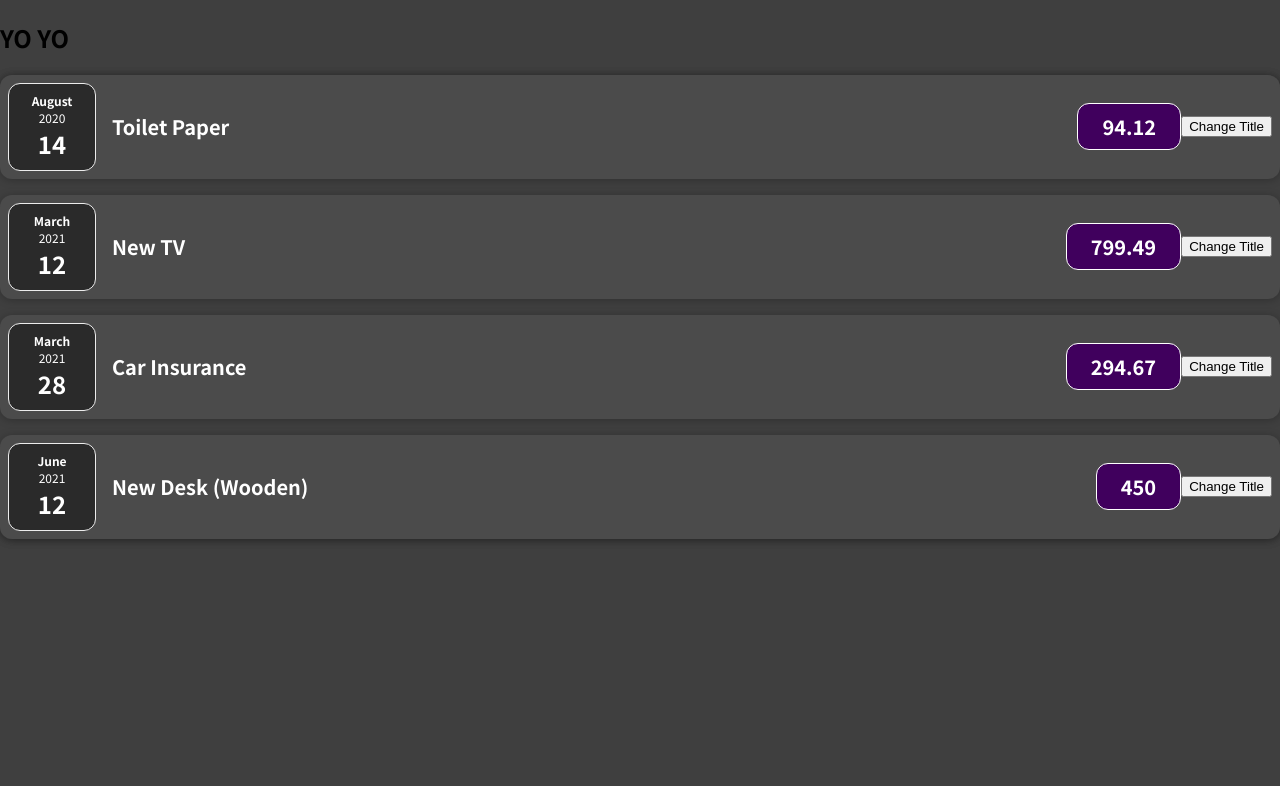
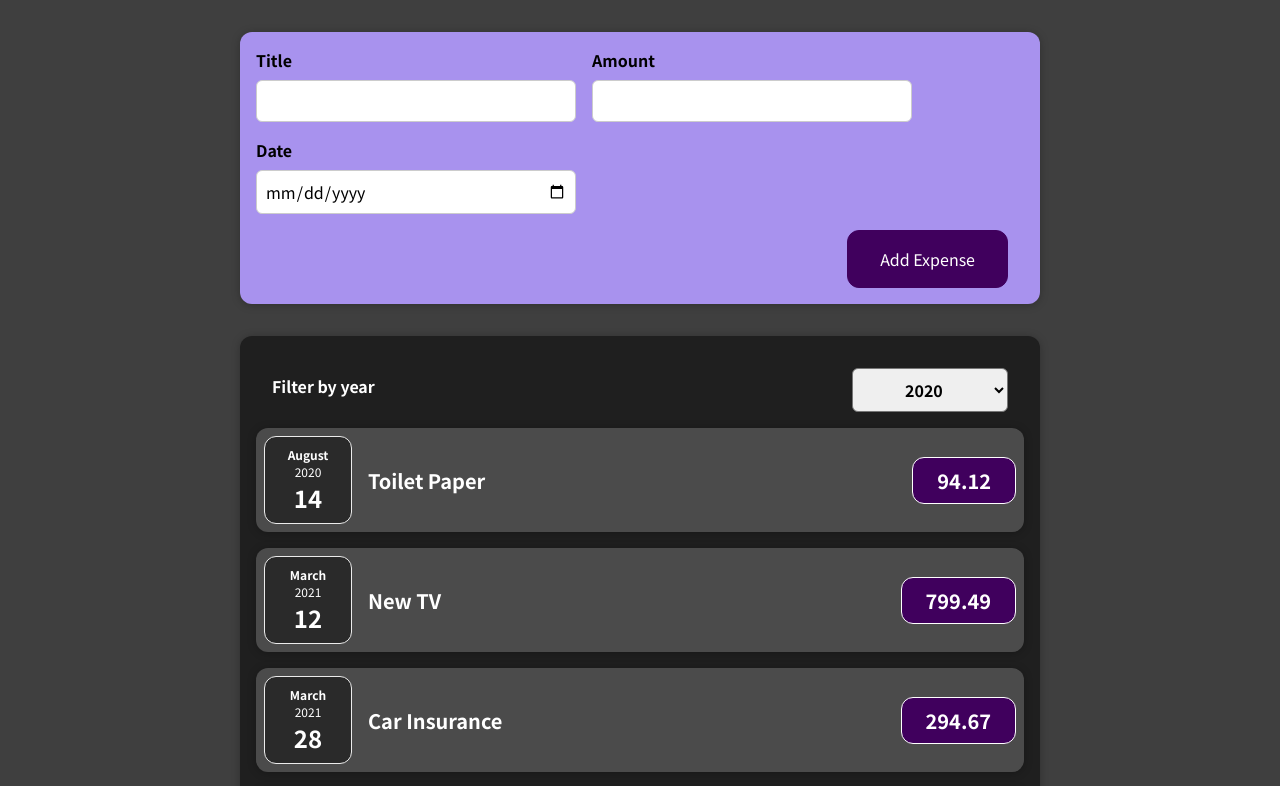
Before and after one commit to micaelffranco/tritrant, a React (Create React App) app: page / in a window 1280 px wide. Shown: the top 786 px of the page. Built offline with nearby package versions, Linux system fonts and the light colour scheme.

Commit message:
New Expense functionality

```diff
--- a/src/App.js
+++ b/src/App.js
@@ -1,4 +1,6 @@
 import Expenses from './components/Expenses/Expenses'
+import NewExpense from './components/NewExpense/NewExpense'
+
 function App() {
   const expenses = [
       {
@@ -21,9 +23,14 @@ function App() {
         date: new Date(2021, 5, 12),
       },
     ];
+
+    const addExpenseHandler = expense => {
+      console.log('in app')
+      console.log(expense)
+    }
   return (
     <div>
-      <h2>YO YO</h2>
+      <NewExpense onAddExpense={addExpenseHandler}/>
       <Expenses items={expenses}/>
     </div>
   );
--- a/src/components/Expenses/ExpenseItem.js
+++ b/src/components/Expenses/ExpenseItem.js
@@ -5,21 +5,13 @@ import Card from '../UI/Card';
 import ExpenseDate from './ExpenseDate';
 
 function ExpenseItem(props) {
-
-  const [title, setTitle] = useState(props.title);
-
-  function clickHandler() {
-    setTitle('Updated');
-  };
-
   return (
     <Card className="expense-item">
       <ExpenseDate date={props.date}/>
       <div className="expense-item__description">
-        <h2>{title}</h2>
+        <h2>{props.title}</h2>
         <div className="expense-item__price">{props.amount}</div>
       </div>
-      <button onClick={clickHandler}>Change Title</button>
     </Card>
   );
 }
--- a/src/components/Expenses/Expenses.js
+++ b/src/components/Expenses/Expenses.js
@@ -1,32 +1,45 @@
+
+import React, { useState } from 'react';
+
 import ExpenseItem from './ExpenseItem';
+import Card from '../UI/Card';
+import ExpensesFilter from './ExpensesFilter';
 import './Expenses.css';
-import Card from '../UI/Card';
 
-function Expenses(props) {
+const Expenses = (props) => {
+  const [filteredYear, setFilteredYear] = useState('2020');
+
+  const filterChangeHandler = selectedYear => {
+    setFilteredYear(selectedYear);
+  };
+
   return (
-    <Card classeName="expenses">
+    <div>
+      <Card className='expenses'>
+        <ExpensesFilter selected={filteredYear} onChangeFilter={filterChangeHandler} />
         <ExpenseItem
           title={props.items[0].title}
           amount={props.items[0].amount}
-         date ={props.items[0].date}>
-       </ExpenseItem>
+          date={props.items[0].date}
+        />
         <ExpenseItem
           title={props.items[1].title}
           amount={props.items[1].amount}
-        date ={props.items[1].date}>
-      </ExpenseItem>
+          date={props.items[1].date}
+        />
         <ExpenseItem
           title={props.items[2].title}
           amount={props.items[2].amount}
-        date ={props.items[2].date}>
-      </ExpenseItem>
+          date={props.items[2].date}
+        />
         <ExpenseItem
           title={props.items[3].title}
           amount={props.items[3].amount}
-        date ={props.items[3].date}>
-      </ExpenseItem>
+          date={props.items[3].date}
+        />
       </Card>
+    </div>
   );
-}
+};
 
 export default Expenses;
--- /dev/null
+++ b/src/components/Expenses/ExpensesFilter.css
@@ -0,0 +1,24 @@
+.expenses-filter {
+  color: white;
+  padding: 0 1rem;
+}
+
+.expenses-filter__control {
+  display: flex;
+  width: 100%;
+  align-items: center;
+  justify-content: space-between;
+  margin: 1rem 0;
+}
+
+.expenses-filter label {
+  font-weight: bold;
+  margin-bottom: 0.5rem;
+}
+
+.expenses-filter select {
+  font: inherit;
+  padding: 0.5rem 3rem;
+  font-weight: bold;
+  border-radius: 6px;
+}
--- /dev/null
+++ b/src/components/Expenses/ExpensesFilter.js
@@ -0,0 +1,26 @@
+//Controlled compoennt because u pass and receive prop
+import React from 'react';
+
+import './ExpensesFilter.css';
+
+const ExpensesFilter = (props) => {
+  const dropdownChangeHandler = (event) => {
+    props.onChangeFilter(event.target.value);
+  };
+
+  return (
+    <div className='expenses-filter'>
+      <div className='expenses-filter__control'>
+        <label>Filter by year</label>
+        <select value={props.selected} onChange={dropdownChangeHandler}>
+          <option value='2022'>2022</option>
+          <option value='2021'>2021</option>
+          <option value='2020'>2020</option>
+          <option value='2019'>2019</option>
+        </select>
+      </div>
+    </div>
+  );
+};
+
+export default ExpensesFilter;
--- /dev/null
+++ b/src/components/NewExpense/ExpenseForm.css
@@ -0,0 +1,26 @@
+.new-expense__controls {
+  display: flex;
+  flex-wrap: wrap;
+  gap: 1rem;
+  margin-bottom: 1rem;
+  text-align: left;
+}
+
+.new-expense__control label {
+  font-weight: bold;
+  margin-bottom: 0.5rem;
+  display: block;
+}
+
+.new-expense__control input {
+  font: inherit;
+  padding: 0.5rem;
+  border-radius: 6px;
+  border: 1px solid #ccc;
+  width: 20rem;
+  max-width: 100%;
+}
+
+.new-expense__actions {
+  text-align: right;
+}
--- /dev/null
+++ b/src/components/NewExpense/ExpenseForm.js
@@ -0,0 +1,60 @@
+import React, { useState } from 'react'
+import './ExpenseForm.css'
+
+function ExpenseForm(props) {
+  const [enteredTitle, setEnteredTitle] = useState('')
+  const [enteredAmount, setEnteredAmount] = useState('')
+  const [enteredDate, setEnteredDate] = useState('')
+
+
+
+  const titlteChangeHandler = (event) => {
+    setEnteredTitle(event.target.value)
+  }
+  const amountChangeHandler = (event) => {
+    setEnteredAmount(event.target.value)
+  }
+  const dateChangeHandler = (event) => {
+    setEnteredDate(event.target.value)
+  }
+
+  const submitHandler = (event) => {
+    event.preventDefault(); // prevent reload the app
+
+    const expenseData = {
+      title: enteredTitle,
+      amount: enteredAmount,
+      date: new Date(enteredDate)
+    }
+
+    props.onSaveExpenseData(expenseData)
+    //clear the input after it was submited
+    setEnteredTitle('');
+    setEnteredAmount('');
+    setEnteredDate('');
+  }
+
+  return (
+    <form onSubmit={submitHandler}>
+      <div className="new-expense__controls">
+        <div className="new-expense__control">
+          <label>Title</label>
+          <input type='text' value={enteredTitle} onChange={titlteChangeHandler}/>
+        </div>
+        <div className="new-expense__control">
+          <label>Amount</label>
+          <input type='number' value={enteredAmount} min="0.01" step="0.01" onChange={amountChangeHandler}/>
+        </div>
+        <div className="new-expense__control">
+          <label>Date</label>
+          <input type='date' value={enteredDate} min="2019-01-01" max="2022-12-31" onChange={dateChangeHandler}/>
+        </div>
+      </div>
+      <div className='new-expense__actions'>
+        <button type='submit'>Add Expense</button>
+      </div>
+    </form>
+  )
+}
+
+export default ExpenseForm;
--- /dev/null
+++ b/src/components/NewExpense/NewExpense.css
@@ -0,0 +1,38 @@
+.new-expense {
+  background-color: #a892ee;
+  padding: 1rem;
+  margin: 2rem auto;
+  width: 50rem;
+  max-width: 95%;
+  border-radius: 12px;
+  text-align: center;
+  box-shadow: 0 1px 8px rgba(0, 0, 0, 0.25);
+}
+
+.new-expense button {
+  font: inherit;
+  cursor: pointer;
+  padding: 1rem 2rem;
+  border: 1px solid #40005d;
+  background-color: #40005d;
+  color: white;
+  border-radius: 12px;
+  margin-right: 1rem;
+}
+
+.new-expense button:hover,
+.new-expense button:active {
+  background-color: #510674;
+  border-color: #510674;
+}
+
+.new-expense button.alternative {
+  color: #220131;
+  border-color: transparent;
+  background-color: transparent;
+}
+
+.new-expense button.alternative:hover,
+.new-expense button.alternative:active {
+  background-color: #ddb3f8;
+}
--- /dev/null
+++ b/src/components/NewExpense/NewExpense.js
@@ -0,0 +1,20 @@
+import './NewExpense.css'
+import ExpenseForm from './ExpenseForm'
+
+const NewExpense = (props) => {
+  const saveExpenseDataHandler = (enteredExpenseData) => {
+    const expenseData = {
+      ...enteredExpenseData,
+      id: Math.random().toString()
+    }
+    props.onAddExpense(expenseData)
+  }
+
+  return (
+    <div className="new-expense">
+      <ExpenseForm onSaveExpenseData={saveExpenseDataHandler}/>
+    </div>
+  )
+};
+
+export default NewExpense;
```
Lines whose indentation alone changed are shown as unchanged.
